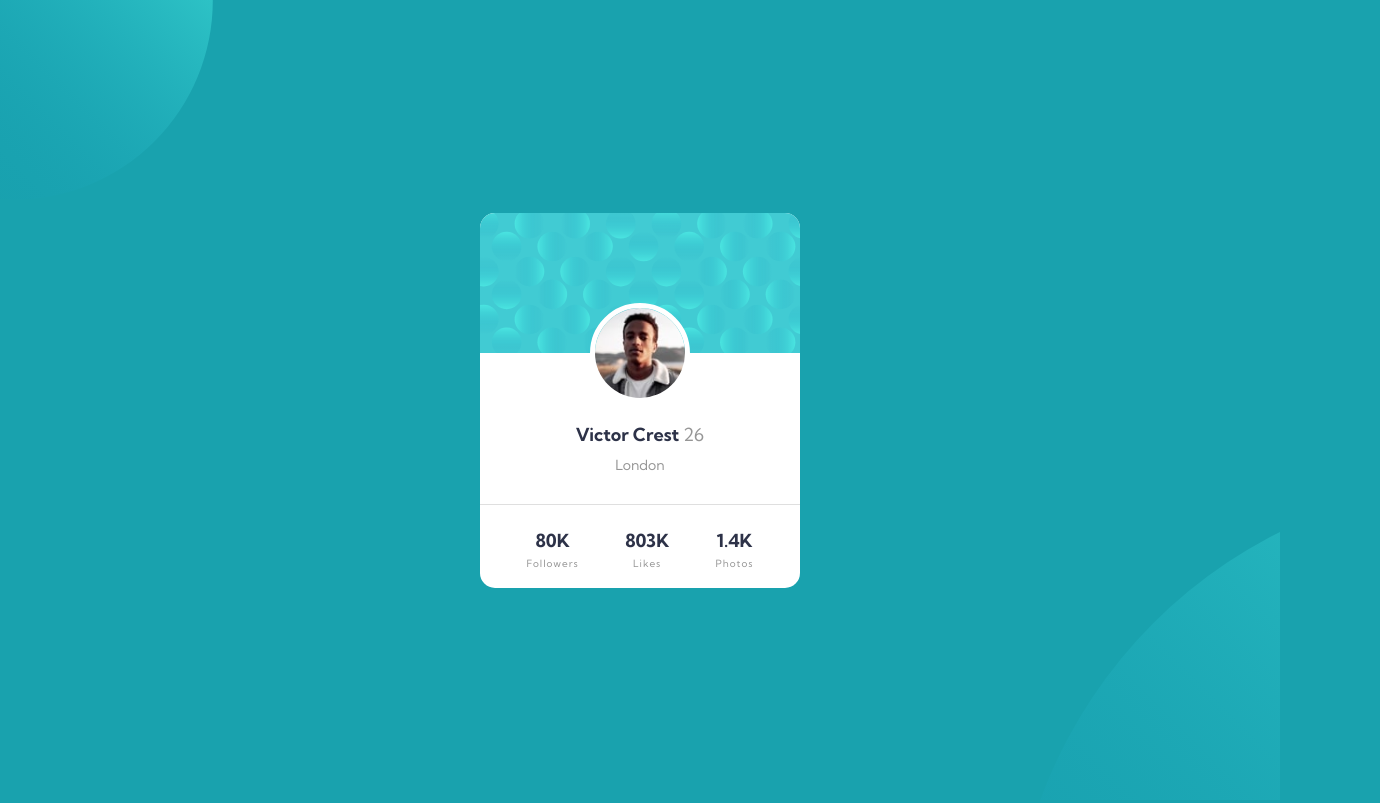
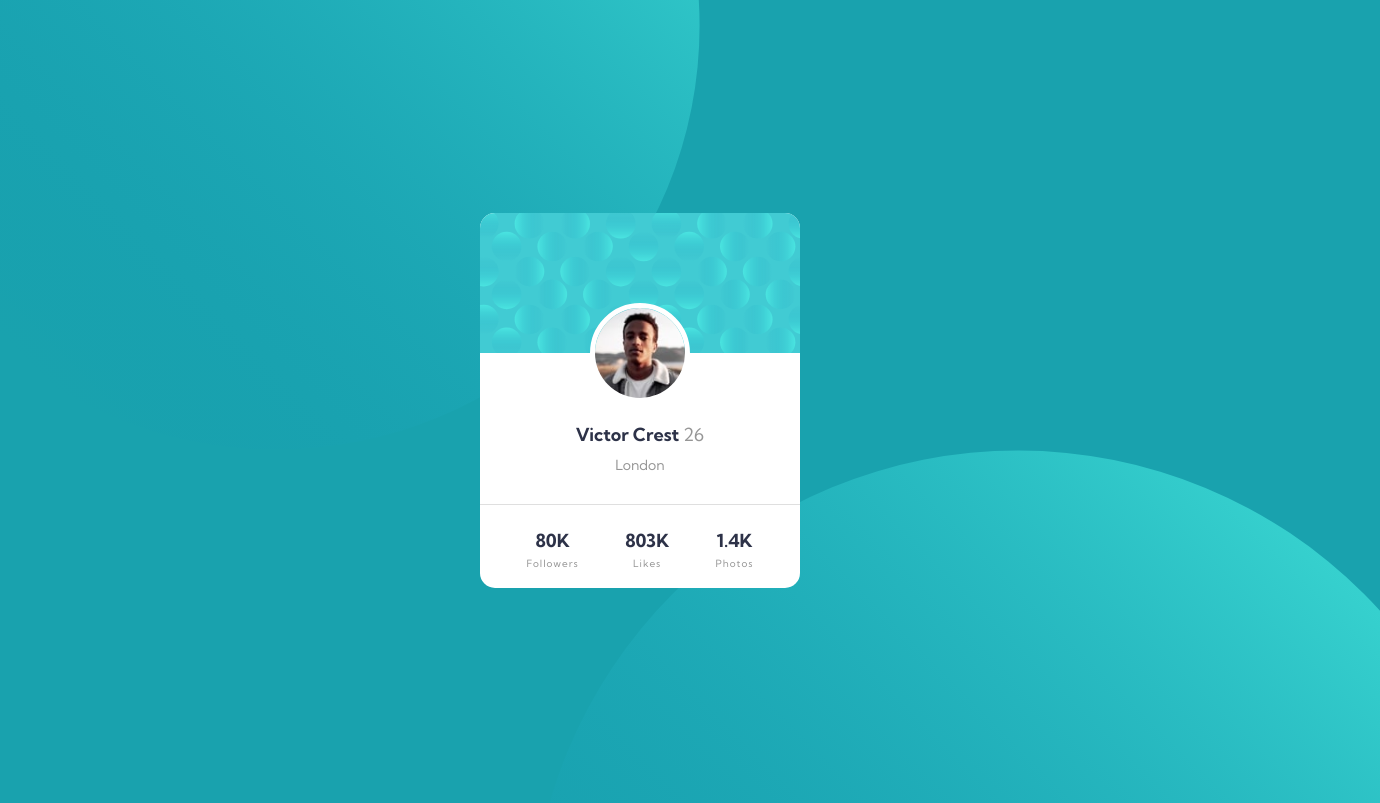
Before and after one commit to Josueram/Profile-card-component, a plain HTML site: page index.html in a window 1280 px wide. Shown: the top 803 px of the page, 1380 px wide, since content can reach past the window. Drawn offline with Linux system fonts and the light colour scheme.

Commit message:
Se agrego un media querie para el diseño de escritorio

```diff
--- a/css/styles.css
+++ b/css/styles.css
@@ -107,3 +107,27 @@ body {
     position: absolute;
     z-index: 1;
 }
+
+@media (min-width: 1024px) {
+    .circle-top img {
+        width: 850px;
+        height: 850px;
+        position: absolute;
+        top: -400px;
+        left: -150px;
+        z-index: 1;
+    }
+    .circle-bottom {
+        width: 850px;
+        height: 850px;
+        position: absolute;
+        bottom: -500px;
+        right: -100px;
+        z-index: 1;
+        overflow: hidden;
+    }
+    .circle-bottom img {
+        position: absolute;
+        z-index: 1;
+    }
+}
```
